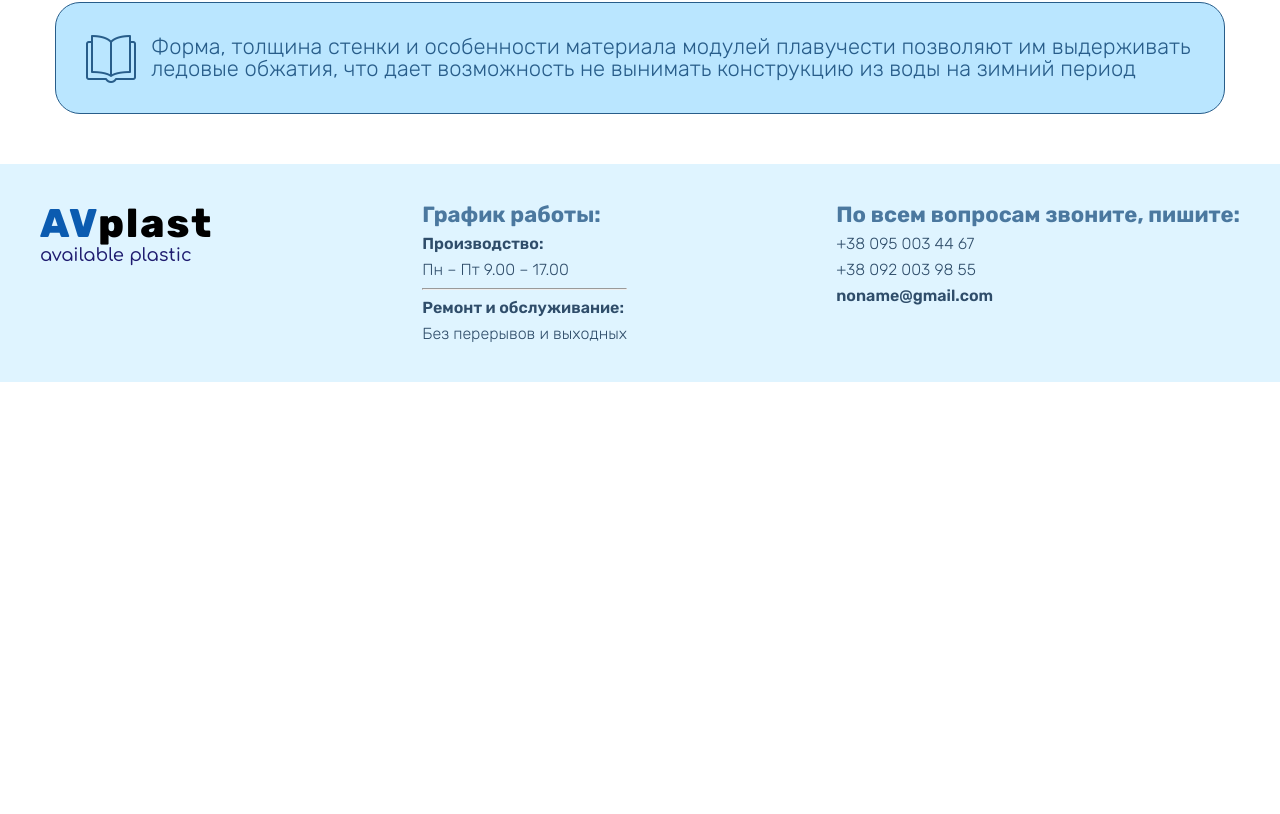
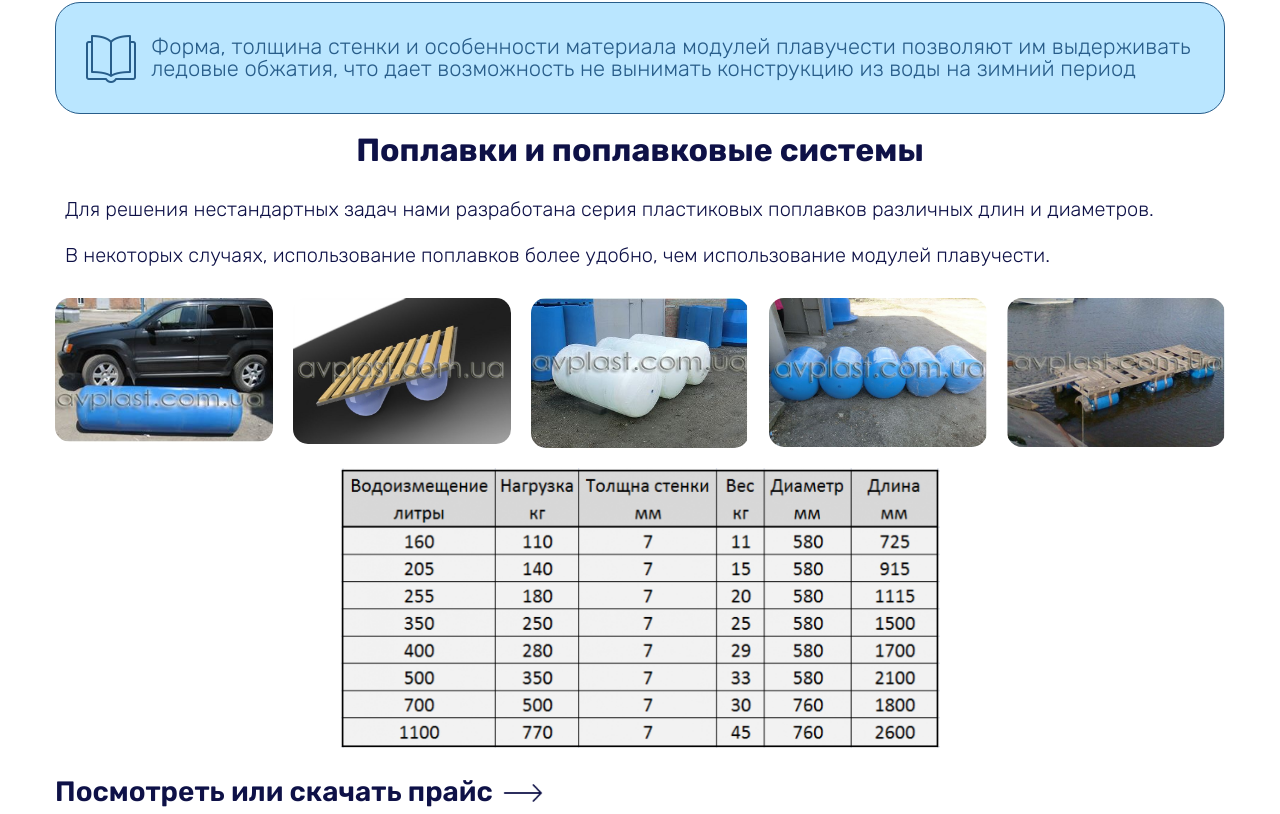
Before and after one commit to kittensgit/avplast, a React (Create React App) app: page /production/pontonnye-sistemy-moduli-plavuchesti-poplavki in a window 1280 px wide. Shown: the part 3406-4220 px from the top of the page. Before the commit the page ends 3788 px from the top, so only its background shows below. Built offline with nearby package versions, Linux system fonts and the light colour scheme; the HTML template or start-up script is replaced by a standard one.

Commit message:
Floats and float systems(PontoonSystemsContent)

```diff
--- a/src/components/pontoonSystemsContent/PontoonSystemsContent.module.css
+++ b/src/components/pontoonSystemsContent/PontoonSystemsContent.module.css
@@ -67,3 +67,46 @@
     font-size: 22px;
     color: #285d8a;
 }
+
+.floats {
+    padding: 20px 0;
+    display: grid;
+    grid-template-columns: repeat(5, 1fr);
+    gap: 20px;
+    transition: transform 0.3s ease-in;
+}
+
+.floats img {
+    border-radius: 15px;
+    transition: transform 0.3s ease-in;
+}
+
+.floats img:hover {
+    transform: scale(1.05);
+}
+
+.table {
+    display: block;
+    margin: 0 auto;
+    width: 600px;
+}
+
+.link {
+    display: inline-block;
+    font-weight: 600;
+    font-size: 28px;
+    padding-top: 30px;
+    padding-right: 50px;
+    position: relative;
+}
+
+.link::after {
+    position: absolute;
+    content: '';
+    background: url('assets/icons/arrow.png') no-repeat;
+    background-size: cover;
+    width: 40px;
+    height: 40px;
+    top: 44%;
+    right: 0;
+}
--- a/src/components/pontoonSystemsContent/PontoonSystemsContent.tsx
+++ b/src/components/pontoonSystemsContent/PontoonSystemsContent.tsx
@@ -8,11 +8,17 @@ import {
 } from 'data/PontoonSystemsData';
 
 import factIcon from 'assets/icons/fact.png';
+import poplavki from 'assets/production/pontoonSystems/plastikovye-poplavki.jpg';
+import ploshchadka from 'assets/production/pontoonSystems/ploshchadka-na-poplavkah.jpg';
+import bui from 'assets/production/pontoonSystems/plastikovye-bui.jpg';
+import poplavkiPonton from 'assets/production/pontoonSystems/poplavki-dlya-pontonov.jpg';
+import pontonPoplavki from 'assets/production/pontoonSystems/ponton-na-plastikovyh-poplavkah.jpg';
+import table from 'assets/production/pontoonSystems/table.png';
 
 import PontoonSystemsCards from './pontoonSystemsCards/PontoonSystemsCards';
+import PontoonSystemsExamples from './pontoonSystemsExamples/PontoonSystemsExamples';
 
 import styles from './PontoonSystemsContent.module.css';
-import PontoonSystemsExamples from './pontoonSystemsExamples/PontoonSystemsExamples';
 
 const PontoonSystemsContent: FC = () => {
     return (
@@ -79,6 +85,26 @@ const PontoonSystemsContent: FC = () => {
                     период
                 </p>
             </div>
+            <h2 className={styles.caption}>Поплавки и поплавковые системы</h2>
+            <p className={styles.text}>
+                Для решения нестандартных задач нами разработана серия
+                пластиковых поплавков различных длин и диаметров.
+            </p>
+            <p className={styles.text}>
+                В некоторых случаях, использование поплавков более удобно, чем
+                использование модулей плавучести.
+            </p>
+            <div className={styles.floats}>
+                <img src={poplavki} alt="поплавки" />
+                <img src={ploshchadka} alt="поплавки" />
+                <img src={bui} alt="поплавки" />
+                <img src={poplavkiPonton} alt="поплавки" />
+                <img src={pontonPoplavki} alt="поплавки" />
+            </div>
+            <img className={styles.table} src={table} alt="таблица" />
+            <a className={styles.link} href="!#">
+                Посмотреть или скачать прайс
+            </a>
         </div>
     );
 };
```
Also changed, not shown: src/assets/icons/arrow.png (added), src/assets/production/pontoonSystems/table.png (added).
